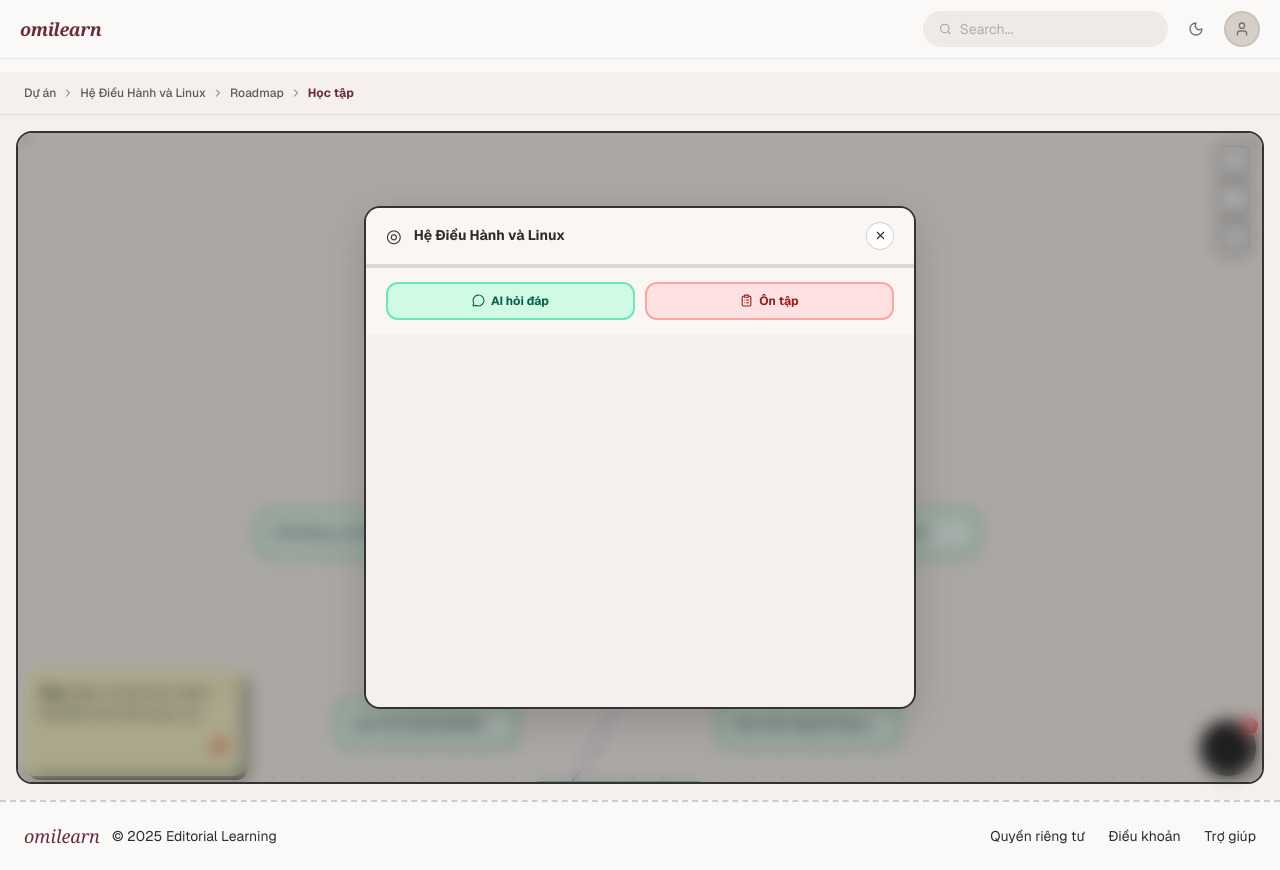
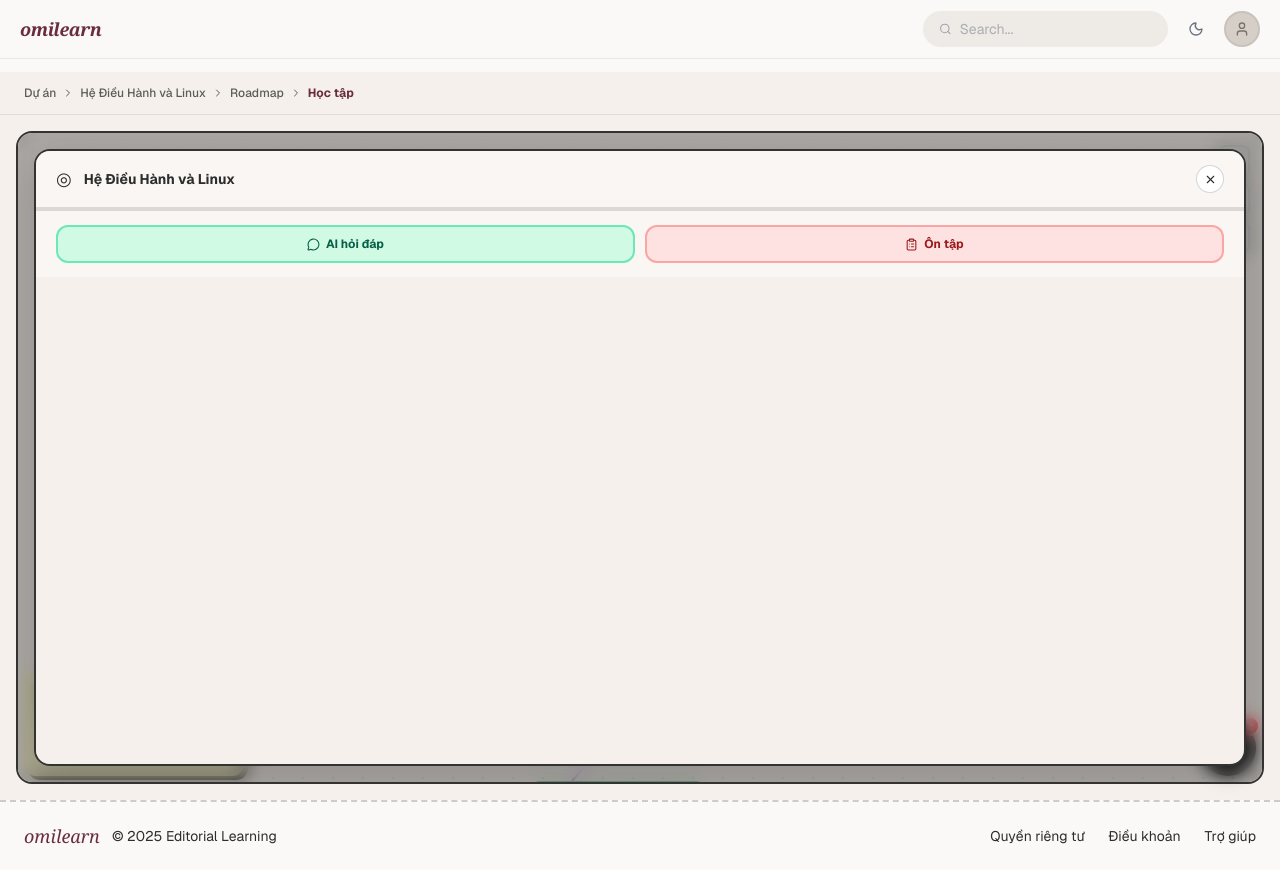
Before and after one commit to tientruongminh/omi_FE, a Next.js app in the folder app/: page /learn in a window 1280 px wide. Both pictures are taken after a click on the element 618 px from the left and 533 px from the top of the page. Built offline with nearby package versions, Linux system fonts and the light colour scheme.

Commit message:
fix: popup overlay full screen — no max-width/max-height, fills entire canvas

```diff
--- a/app/widgets/infinite-canvas/ui/InfiniteCanvas.tsx
+++ b/app/widgets/infinite-canvas/ui/InfiniteCanvas.tsx
@@ -592,7 +592,7 @@ export default function InfiniteCanvasCore({ unitId, projectId, onNodeClickForSi
           )}
         </AnimatePresence>
 
-        {/* Popup overlay — AI, document, video, synthesis (centered on canvas) */}
+        {/* Popup overlay — AI, document, video, synthesis (full screen) */}
         <AnimatePresence>
           {hasExpanded && (
             <motion.div
@@ -600,21 +600,16 @@ export default function InfiniteCanvasCore({ unitId, projectId, onNodeClickForSi
               animate={{ opacity: 1 }}
               exit={{ opacity: 0 }}
               transition={{ duration: 0.2 }}
-              className="absolute inset-0 z-[60] flex items-center justify-center"
+              className="absolute inset-0 z-[60] flex items-center justify-center p-4"
               onClick={(e) => {
                 if (e.target === e.currentTarget) setExpandedNodeIds([]);
               }}
             >
               {/* Backdrop */}
-              <div className="absolute inset-0 bg-black/30 backdrop-blur-sm" />
+              <div className="absolute inset-0 bg-black/30 backdrop-blur-sm" onClick={() => setExpandedNodeIds([])} />
 
-              {/* Popup panels */}
-              <div className="relative z-10 flex gap-3 p-6" style={{
-                width: expandedNodes.length === 1 ? '55%' : '80%',
-                maxWidth: expandedNodes.length === 1 ? '600px' : '1100px',
-                height: '85%',
-                maxHeight: '700px',
-              }}>
+              {/* Popup panels — full size */}
+              <div className="relative z-10 flex gap-3 w-full h-full">
                 {expandedNodes.map((node) => (
                   <ExpandedNodeView
                     key={node.id}
```
